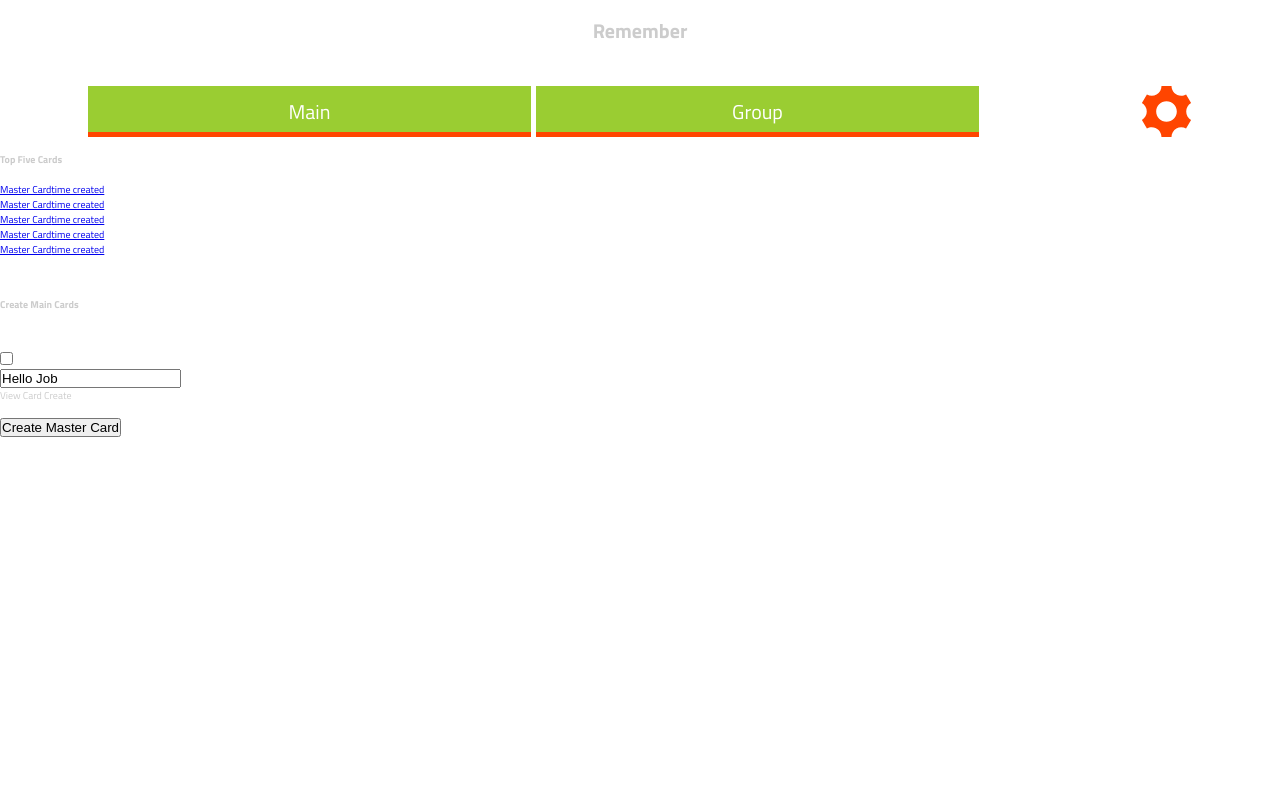
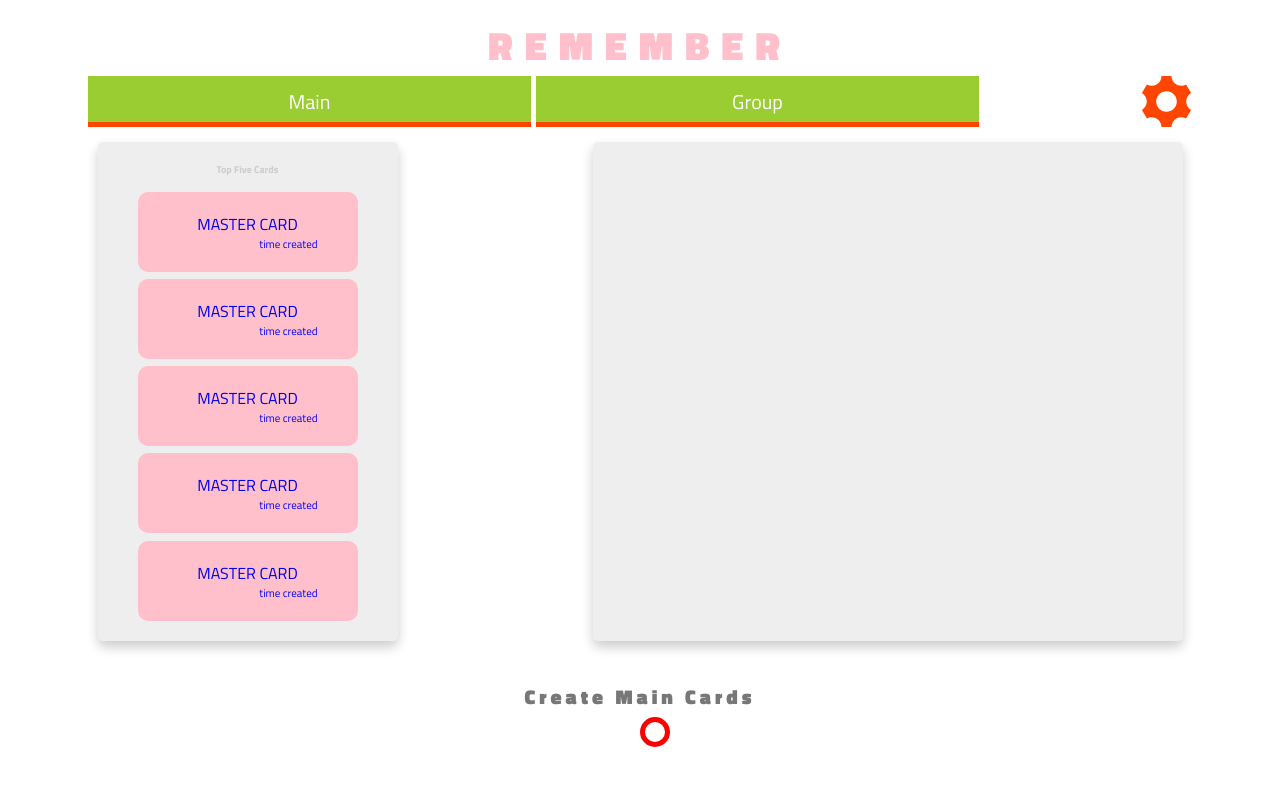
Before and after one commit to NickAMars/Remember, a React (Create React App) app in the folder client/: page /main in a window 1280 px wide. Shown: the top 786 px of the page. Built offline with nearby package versions, Linux system fonts and the light colour scheme.

Commit message:
css update and getting lodash and redux thunk

```diff
--- a/client/src/style/css/main.css
+++ b/client/src/style/css/main.css
@@ -49,16 +49,23 @@ body {
   color: #000;
   background-color: #fff; }
 
-.heading-primary {
+.heading__primary {
+  color: #fff;
+  letter-spacing: 1.2rem;
+  text-transform: uppercase; }
+  @media only screen and (max-width: 600px) {
+    .heading__primary {
+      letter-spacing: .5rem; } }
+
+.heading__primary--white {
   color: #fff;
   font-size: 4rem;
-  letter-spacing: 1.2rem;
-  font-weight: 400;
-  text-transform: uppercase; }
-  @media only screen and (max-width: 600px) {
-    .heading-primary {
-      font-size: 4rem;
-      letter-spacing: .5rem; } }
+  font-weight: 400; }
+
+.heading__primary--pink {
+  color: pink;
+  font-size: 4rem;
+  font-weight: 900; }
 
 .heading__secondary {
   color: orangered;
@@ -76,7 +83,16 @@ body {
   backface-visibility: hidden;
   display: block;
   text-align: center;
+  font-weight: 400;
+  letter-spacing: 1rem;
   font-size: 4rem; }
+
+.heading__quaternary {
+  color: #777;
+  font-size: 2em;
+  letter-spacing: .2em;
+  font-weight: 900;
+  text-align: center; }
 
 .u-ct {
   text-align: center; }
@@ -351,6 +367,217 @@ body {
   .row > * {
     margin-left: 2rem; }
 
+.checkbox {
+  display: none; }
+
+.checkbox__label {
+  position: relative;
+  left: 50%;
+  top: -2em;
+  transform: translateX(-50%); }
+
+.checkbox__btn {
+  height: 3em;
+  width: 3em;
+  border: 5px solid red;
+  border-radius: 50%;
+  display: inline-block;
+  position: absolute;
+  left: 0;
+  top: -1.5em;
+  cursor: pointer; }
+
+.checkbox__btn::after {
+  content: "";
+  display: none;
+  height: 1.3em;
+  width: 1.3em;
+  border-radius: 50%;
+  position: absolute;
+  top: 50%;
+  left: 50%;
+  transform: translate(-50%, -50%);
+  background-color: red; }
+
+.checkbox:checked + .checkbox__label .checkbox__btn::after {
+  display: block; }
+
+.checkbox:not(:checked) ~ .create__contrainer {
+  display: none; }
+
+.xcontainer-main {
+  display: flex;
+  justify-content: space-around;
+  font-weight: 400; }
+  @media only screen and (max-width: 900px) {
+    .xcontainer-main {
+      flex-direction: column;
+      justify-content: flex-start; } }
+
+.create__show {
+  padding: 2rem; }
+
+.create__contrainer {
+  display: flex;
+  flex-direction: column; }
+
+.create__cards {
+  display: flex;
+  justify-content: space-between; }
+  @media only screen and (max-width: 900px) {
+    .create__cards {
+      flex-direction: column; } }
+
+.create__field {
+  padding: 1rem;
+  flex: 0 0 40%;
+  display: flex;
+  flex-direction: column; }
+
+.create__view {
+  flex: 0 0 40%;
+  padding: 1rem;
+  display: flex;
+  flex-direction: column; }
+
+.card__view {
+  width: 250px;
+  align-self: center;
+  background-color: #eee;
+  padding: 3rem 2.5rem;
+  border-radius: 5px;
+  position: relative;
+  box-shadow: 0 0.8rem 1.2rem rgba(0, 0, 0, 0.3); }
+  @media only screen and (max-width: 600px) {
+    .card__view {
+      padding: 4rem 2.5rem; } }
+
+.card__view-title {
+  position: absolute;
+  top: 50%;
+  left: 50%;
+  transform: translate(-50%, -50%);
+  font-size: 1.5rem;
+  color: #aaa; }
+
+.input__master-title {
+  color: #aaa;
+  font-family: inherit;
+  align-self: center;
+  padding: 1.5em 2.5em;
+  width: 250px;
+  border-radius: 5px;
+  border: none;
+  box-shadow: 0 0.8rem 1.2rem rgba(0, 0, 0, 0.3);
+  transition: width .3s;
+  background: #eee; }
+
+.input__master-title:focus {
+  outline: none;
+  width: 280px; }
+
+.create__cta-btn {
+  padding: 2rem;
+  margin: 0 auto;
+  display: block;
+  border-radius: 5px;
+  border: none;
+  cursor: pointer;
+  background-color: rgba(255, 69, 0, 0.8);
+  box-shadow: 0 0.5rem 1rem rgba(0, 0, 0, 0.3);
+  transition: all .5s; }
+
+.create__cta-btn:hover {
+  transform: translateY(-4px);
+  box-shadow: 0 0.8rem 1rem rgba(0, 0, 0, 0.2); }
+
+.create__cta-btn:focus, .create__cta-btn:active {
+  outline: none;
+  transform: translateY(-2px);
+  box-shadow: 0 0.3rem 0.8rem rgba(0, 0, 0, 0.4); }
+
+.table {
+  border-collapse: collapse;
+  width: 80%;
+  margin: 2rem auto;
+  border: 1px solid #ddd; }
+  .table__hr {
+    background-color: orange; }
+  .table__th {
+    padding: 1.5rem; }
+  .table__hr--sub {
+    border: 1px solid #ddd;
+    padding: 1.5rem; }
+  .table__tr {
+    text-align: center; }
+  .table__tc--1, .table__tc--2, .table__tc--3 {
+    border: 1px solid #ddd;
+    padding: 1.5rem;
+    position: relative; }
+  .table__tc--1:nth-of-type(even), .table__tc--3:nth-of-type(even) {
+    background-color: #aaa; }
+  .table__tc--2:nth-of-type(odd) {
+    background-color: #aaa; }
+  .table__text-style {
+    writing-mode: vertical-rl;
+    text-orientation: mixed; }
+
+.topcards {
+  background-color: #eee;
+  border-radius: .5em;
+  padding: 2em 4em;
+  flex: 0 1 300px;
+  text-align: center;
+  box-shadow: 0 0.6em 1.2em rgba(0, 0, 0, 0.2); }
+  @media only screen and (max-width: 900px) {
+    .topcards {
+      margin-bottom: 2em; } }
+
+.topcards__graph {
+  flex: 0 1 590px;
+  border-radius: 5px;
+  padding: 2rem;
+  background-color: #eee;
+  box-shadow: 0 0.6em 1.2em rgba(0, 0, 0, 0.2); }
+
+.list {
+  list-style: none; }
+  @media only screen and (max-width: 900px) {
+    .list {
+      display: flex;
+      flex-direction: column;
+      align-items: center; } }
+  @media only screen and (max-width: 900px) {
+    .list > * {
+      width: 300px; } }
+  @media only screen and (max-width: 600px) {
+    .list > * {
+      width: 200px; } }
+
+.list__items {
+  display: flex; }
+  .list__items:not(:last-child) {
+    margin-bottom: .714rem; }
+
+.list__links:link, .list__links:visited {
+  display: flex;
+  flex-direction: column;
+  text-decoration: none;
+  border-radius: 1em;
+  flex: 1;
+  padding: 2em 4em;
+  background-color: pink;
+  cursor: pointer; }
+
+.list__title {
+  font-size: 1.6rem;
+  align-self: center;
+  text-transform: uppercase; }
+
+.list__date {
+  font-size: 1.1rem;
+  align-self: flex-end; }
+
 .header {
   height: 60vh;
   background-image: linear-gradient(to right bottom, rgba(0, 0, 0, 0.8), rgba(238, 238, 238, 0.3)), url(../../img/disk.jpg);
@@ -366,7 +593,6 @@ body {
     text-align: center; }
 
 .nav {
-  margin-top: 4rem;
   display: flex;
   justify-content: space-around; }
   .nav-list {
--- a/package.json
+++ b/package.json
@@ -18,6 +18,7 @@
   },
   "dependencies": {
     "body-parser": "^1.18.3",
+    "concurrently": "^4.0.1",
     "cookie-session": "^2.0.0-beta.3",
     "express": "^4.16.3",
     "jest": "^23.6.0",
```
